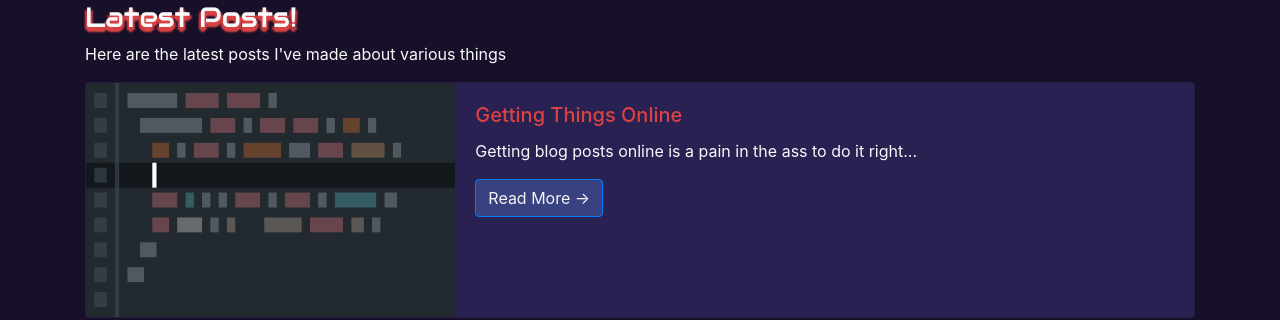
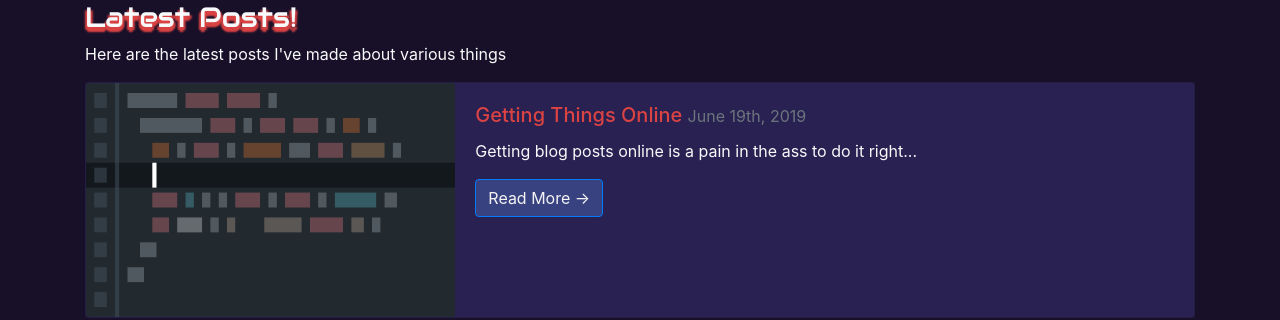
Before and after one commit to TheHazardWorks/yournetworknerd.github.com, a Jekyll site: the page built from index.md, in a window 1280 px wide and 900 px high, scrolled down 1221 px. Shown: the part 154-474 px from the top of the window. Built offline with Jekyll 4.4.1, drawn with Linux system fonts in a browser that asks for light colours; nearby versions of some CDN libraries.

Commit message:
Update homepage.html

```diff
--- a/_layouts/homepage.html
+++ b/_layouts/homepage.html
@@ -113,8 +113,8 @@
                 <div class="col-md-8">
                     <div class="card-body">
                         <h5 class="card-title text-primary">
-                            <span>{{ post.title }} </span>
-                            <small class="text-muted">{{ page.date | date_to_long_string: "ordinal", "US" }}</small>
+                            {{ post.title }}
+                            <small class="text-muted">{{ post.date | date_to_long_string: "ordinal", "US" }}</small>
                         </h5>
                         <p class="card-text">{{ post.summary }}</p>
                         <p class="card-text">
```
